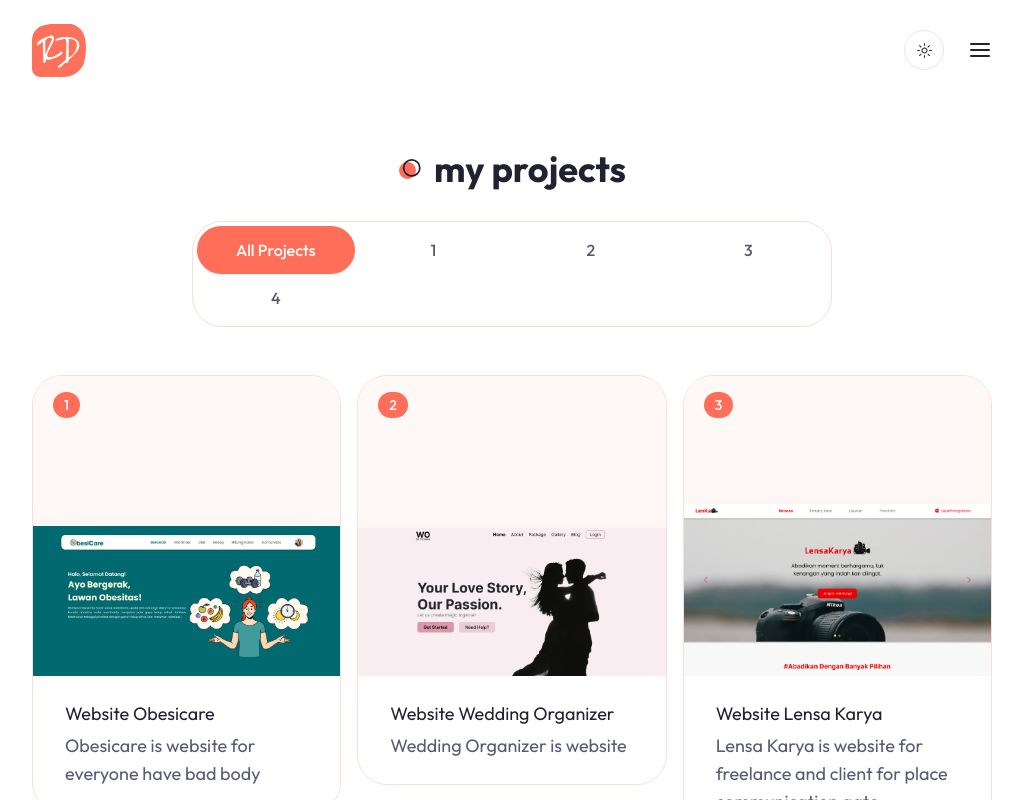
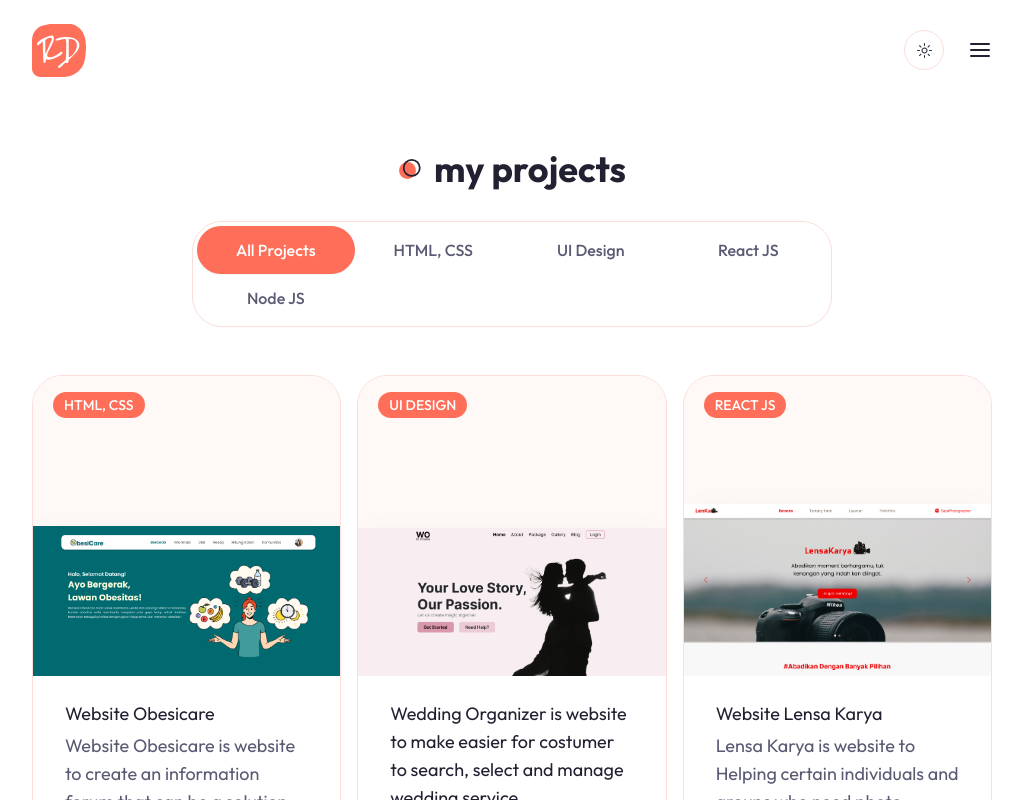
Before and after one commit to Rioagusto1808/webporto-rio, a Next.js app: page /projects in a window 1280 px wide. Shown: the top 800 px of the page, without its empty margins (128-1151 px from the left). Built offline with nearby package versions, Linux system fonts and the light colour scheme.

Commit message:
Update page.jsx

```diff
--- a/app/projects/page.jsx
+++ b/app/projects/page.jsx
@@ -8,31 +8,31 @@ import { useState } from "react"
 const projectData = [
   {
       image: '/work/projectobesicare.png',
-      category: '1',
+      category: 'HTML, CSS',
       name: 'Website Obesicare',
-      description: 'Obesicare is website for everyone have bad body',
+      description: 'Website Obesicare is website to create an information forum that can be a solution for people who have obesity problem and want handle it.',
       link: 'https://www.figma.com/team_invite/redeem/mA4rkzpRnQwCLsTeP7KbXW',
       github: 'https://github.com/Rioagusto1808/Obesicare',
   },
   {
       image: '/work/projectwedding.png',
-      category: '2',
-      name: 'Website Wedding Organizer',
+      category: 'UI Design',
+      name: 'Wedding Organizer is website to make easier for costumer to search, select and manage wedding service.',
       description: 'Wedding Organizer is website ',
       link: 'https://www.figma.com/team_invite/redeem/4kWfNJMHiYRYzdt2dUMLPq',
-      github: '/s',
+      github: '/',
   },
   {
       image: '/work/projectlenka.png',
-      category: '3',
+      category: 'React JS',
       name: 'Website Lensa Karya',
-      description: 'Lensa Karya is website for freelance and client for place communication gate',
+      description: 'Lensa Karya is website to Helping certain individuals and groups who need photo services to find photographers according to their photo style preferences.',
       link: 'https://www.figma.com/files/team/1398263590378399460/all-projects?fuid=1275294971507921497',
       github: 'https://github.com/Rioagusto1808/LenKa',
   },
   {
       image: '/work/projectnime.png',
-      category: '4',
+      category: 'Node JS',
       name: 'Website Ryonimex',
       description: 'Ryonimex is website streaming anime',
       link: '/',
```
